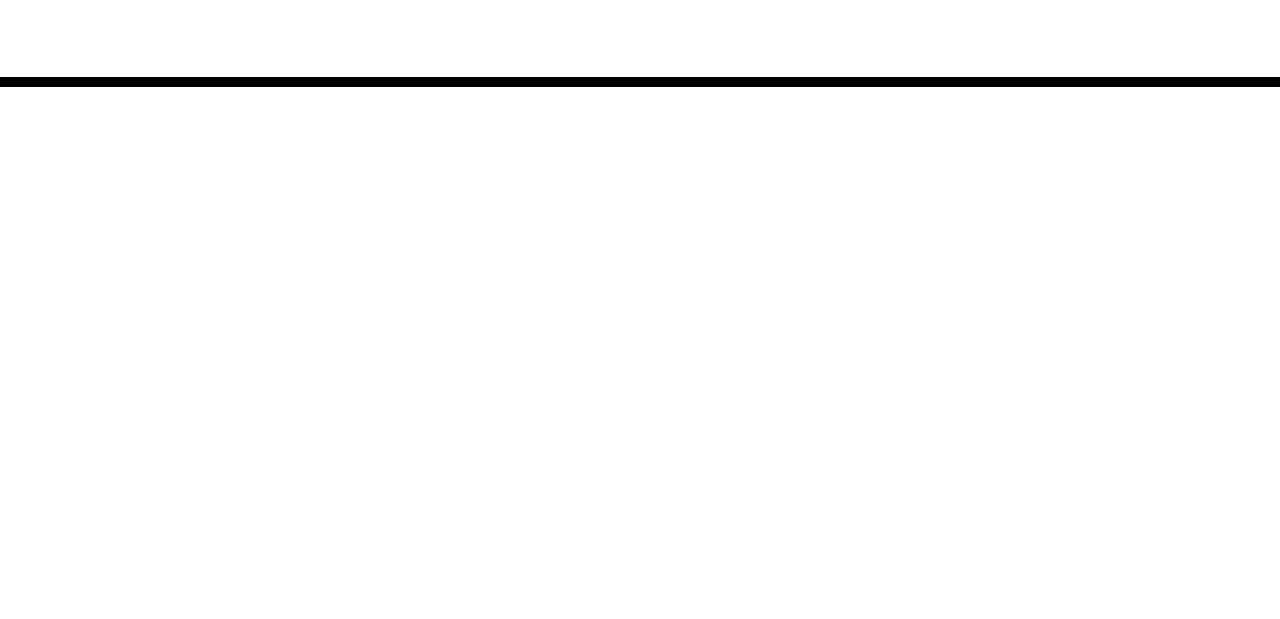
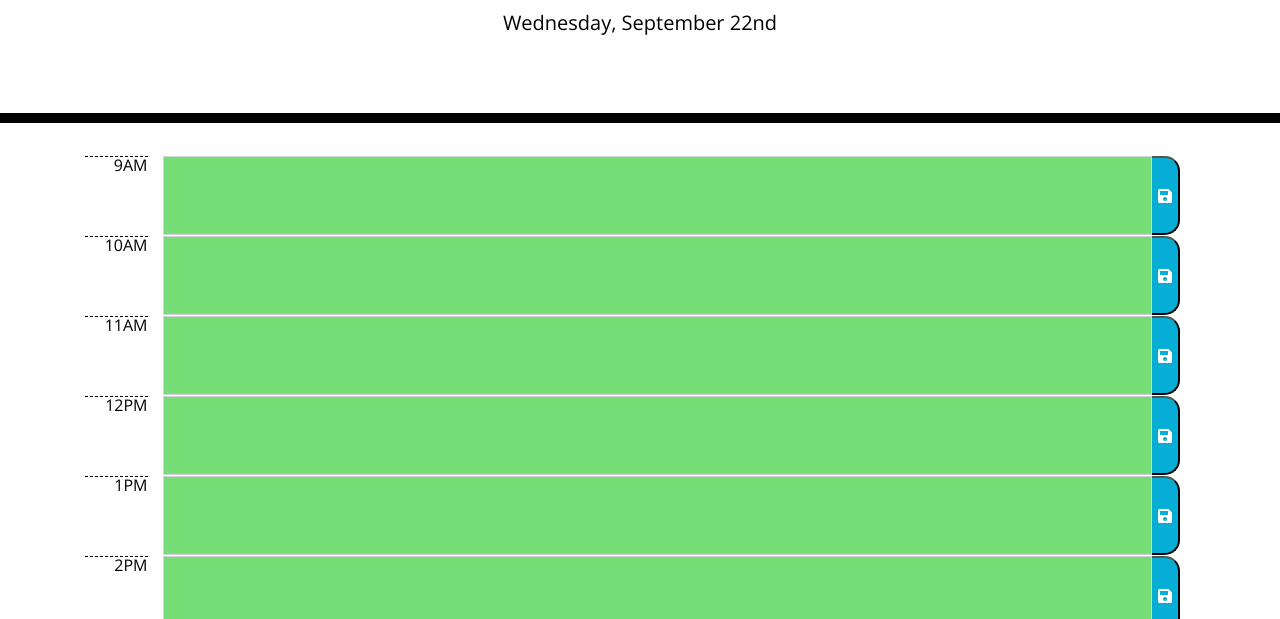
Before and after one commit to CPetrevski/05-hw-day-planner, a plain HTML site: page index.html in a window 1280 px wide. Shown: the part 181-800 px from the top of the page. Drawn offline with nearby package versions, Linux system fonts and the light colour scheme; files that its build step writes are made by us from their sources.

Commit message:
Working app

```diff
--- /dev/null
+++ b/assets/js/script .js
@@ -0,0 +1,109 @@
+var currentDay = moment().format('dddd, MMMM Do');
+var tasks = ["", "", "", "", "", "", "", "", ""];
+var task = [
+    {
+        hour: "9AM",
+        time: 9
+    },
+    {
+        hour: "10AM",
+        time: 10
+    },
+    {
+        hour: "11AM",
+        time: 11
+    },
+    {
+        hour: "12PM",
+        time: 12
+    },
+    {
+        hour: "1PM",
+        time: 13
+    },
+    {
+        hour: "2PM",
+        time: 14
+    },
+    {
+        hour: "3PM",
+        time: 15
+    },
+    {
+        hour: "4PM",
+        time: 16
+    },
+    {
+        hour: "5PM",
+        time: 17
+    },
+];
+
+
+// Create the time blocks
+function createTimeBlocks() {
+  $(".container").empty();
+
+  for (var i = 0; i < task.length; i++) {
+    var taskContent = tasks[i];
+    var hourName = task[i].hour;
+    var presentHour = parseInt(moment().format("HH"));
+    var thisHour = task[i].time;
+    var inputElStyle = "";
+
+    // assign css style's to rows based off current time.
+    if (thisHour < presentHour) {
+      inputElStyle = "past";
+    } else {
+      inputElStyle = "future";
+    }
+    if (thisHour === presentHour) {
+      inputElStyle = "present";
+    }
+    // Add the elements to the container
+    var timeBlockEl = $("<form>").attr("class", "input-group row");
+    var hourContainer = $("<div>").attr("class", "col-1");
+    var hourEl = $("<div>").attr("class", "hour").text(hourName).css("text-align", "right");
+    var inputEl = $("<textarea>").attr("class", `form-control textarea ${inputElStyle}`).attr("type", "text").attr("id", "input" + i).val(taskContent);
+    var buttonEl = $("<div>").attr("class", "input-group-append");
+    var button = $("<button>").attr("class", "saveBtn").attr("data-index", i);
+    var lockIcon = $("<i>").attr("class", "fas fa-save");
+
+    // Add time block to the container.
+    $(".container").append(timeBlockEl);
+    button.append(lockIcon);
+    buttonEl.append(button);
+    hourContainer.append(hourEl);
+    timeBlockEl.append(hourContainer).append(inputEl).append(buttonEl);
+  }
+}
+
+// Save tasks in local storage
+function storeTasks() {
+    // Change the string to an array
+    localStorage.setItem("tasks", JSON.stringify(tasks));
+}
+
+function store() {
+    // Get tasks from local storage
+    var storedTasks = JSON.parse(localStorage.getItem("tasks"));
+    if (storedTasks !== null) {
+    tasks = storedTasks;
+    }
+    createTimeBlocks();
+}
+
+$(document).ready(function() {
+
+    store();
+    // Todays date is set in the header.
+    $("#currentDay").append(currentDay);
+    $(".saveBtn").on("click", function(event) {
+    event.preventDefault();
+    var dataIndex = $(this).attr("data-index");
+    var textInput = $(`#input${dataIndex}`).val();
+    // Add task to array
+    tasks.splice(dataIndex, 1, textInput);
+    storeTasks();
+  });
+})
--- a/index.html
+++ b/index.html
@@ -18,7 +18,7 @@
       href="https://fonts.googleapis.com/css?family=Open+Sans&display=swap"
       rel="stylesheet"
     />
-    <link rel="stylesheet" href="style.css" />
+    <link rel="stylesheet" href="./assets/css/style.css" />
     <title>Work Day Scheduler</title>
   </head>
 
@@ -34,5 +34,6 @@
 
     <script src="https://cdnjs.cloudflare.com/ajax/libs/jquery/3.2.1/jquery.min.js"></script>
     <script src="https://cdnjs.cloudflare.com/ajax/libs/moment.js/2.24.0/moment.min.js"></script>
+    <script src="./assets/js/script .js"></script>
   </body>
 </html>
```
Also changed, not shown: assets/images/demo.png (added), 1 other file.
